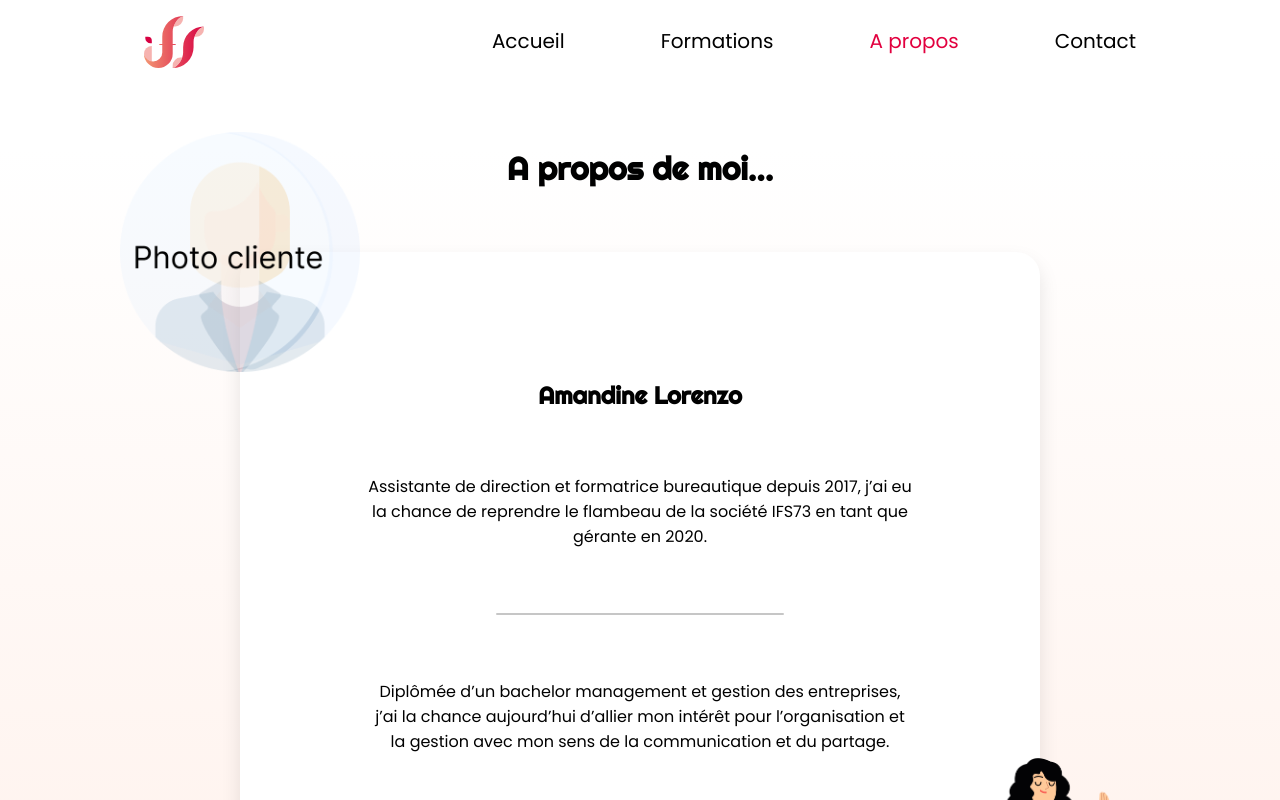
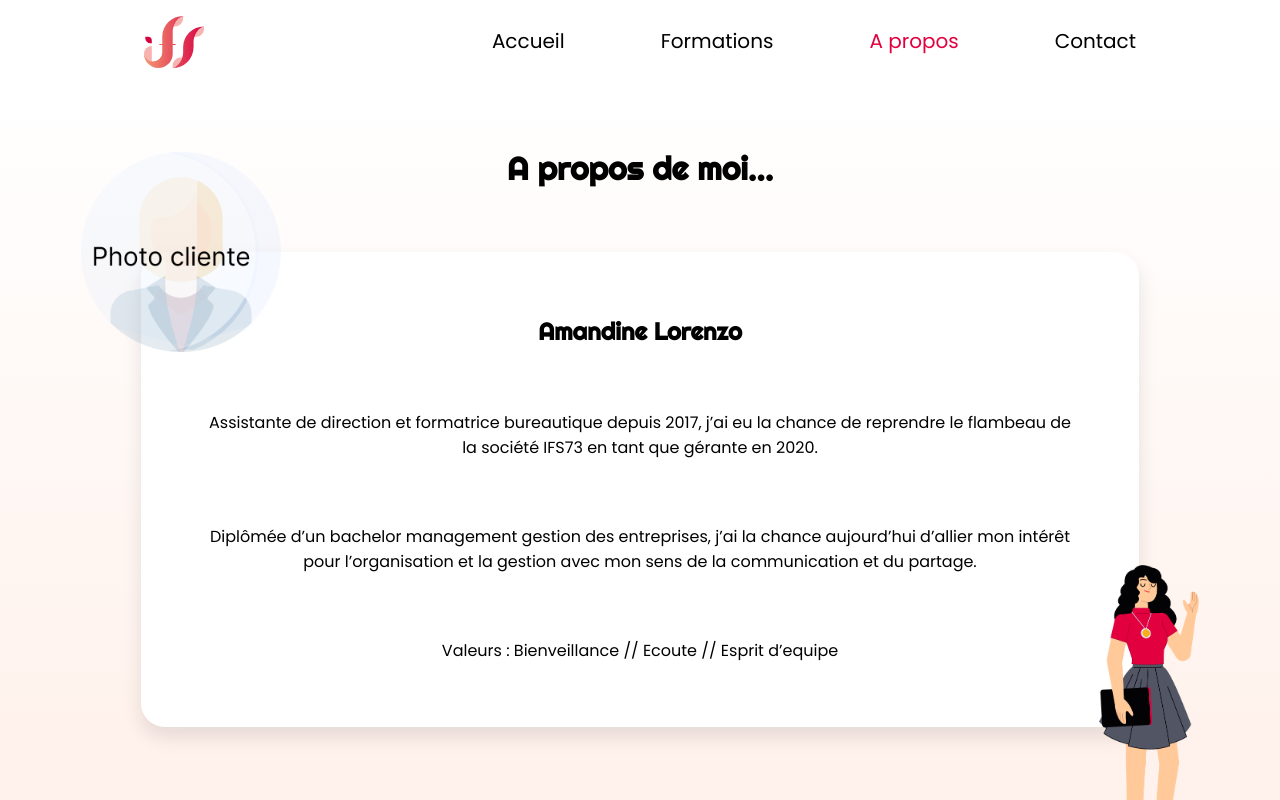
Before and after one commit to AZYxV/IFS73, a Vue app: page /about in a window 1280 px wide. Shown: the top 800 px of the page. Built offline with nearby package versions, Linux system fonts and the light colour scheme.

Commit message:
About completed

```diff
--- a/src/components/AboutComponent.vue
+++ b/src/components/AboutComponent.vue
@@ -1,21 +1,19 @@
 <template>
     <main>
         <h1>A propos de moi...</h1>
-        <section>
-            <div class="div-apropos">
+        <section class="section-about">
+            <div class="section-about__div">
                 <img class="img-profil" src="@/assets/about/profil.png" alt="">
                 <h2>Amandine Lorenzo</h2>
                 <p>
                     Assistante de direction et formatrice bureautique depuis 2017, j’ai eu la chance de reprendre le
                     flambeau de la société IFS73 en tant que gérante en 2020.
                 </p>
-                <div class="div-barre"></div>
                 <p>
-                    Diplômée d’un bachelor management et
+                    Diplômée d’un bachelor management
                     gestion des entreprises, j’ai la chance aujourd’hui d’allier mon intérêt pour l’organisation et la
                     gestion avec mon sens de la communication et du partage.
                 </p>
-                <div class="div-barre"></div>
                 <p>
                     Valeurs :
                     Bienveillance // Ecoute // Esprit d’equipe
@@ -26,108 +24,103 @@
     </main>
 </template>
 
-<style scoped>
+<style lang="scss" scoped>
+    @import "@/scss/_variables.scss";
 
-    h1{
-       font-size: 2rem;
-       margin-top: 4rem;
-    }
-
-    section{
-        display: flex;
-        justify-content: center;
-    }
-
-    .div-apropos{
+    main{
         display: flex;
         justify-content: center;
         flex-direction: column;
         align-items: center;
-        background-color: white;
-        border-radius: 24px;
-        width: 50rem;
-        max-height: 150rem;
-        box-shadow: 0px 10px 20px 0px rgba(0, 0, 0, 0.10);
-        margin: 4rem 2rem 12rem 2rem;
-        padding: 8rem 8rem;
-        position: relative;
+        gap: $gap-4;
+        padding: 4rem 1rem;
+    }
+
+    h1{
+       font-size: 1.5rem;
     }
 
     h2{
         font-family: 'Righteous', cursive;
-        margin-bottom: 4rem;
     }
 
+    .section-about{
+        display: flex;
+        justify-content: center;
+        align-items: center;
+
+        &__div{
+            position: relative;
+            background-color: $primary-color;
+            border-radius: $radius-24;
+            box-shadow: $box-shadow-bottom;
+            padding: 2rem 1rem;
+            display: flex;
+            justify-content: center;
+            flex-direction: column;
+            align-items: center;
+            gap: $gap-4;
+
             .img-profil{
-        width: 15rem;
+                width: 200px;
                 height: auto;
-        position: absolute;
-        top: -120px;
-        left: -120px;
-    }
-
-    .img-femme{
-        width: 8rem;
-        height: auto;
-        position: absolute;
-        bottom: -120px;
-        right: -70px;
-    }
-
-    .div-barre{
-        width: 18rem;
-        margin: 4rem 0;
-        height: 2px;
-        border-radius: 10px;
-        background-color: rgba(0, 0, 0, 0.224);
-    }
-
-    @media screen and (max-width:1200px){
-        .div-apropos{
-            padding: 6rem 6rem;
-        }
-        .img-profil{
-            width: 12rem;
-            height: auto;
-            position: absolute;
-            top: -120px;
-            left: 40px;
             }
             .img-femme{
-            width: 6rem;
+                display: none;
+                width: 100px;
                 height: auto;
-            position: absolute;
-            bottom: -150px;
-            right: 10px;
+            }
         }
     }
 
-    @media screen and (max-width:800px){
-        .img-profil{
-            position: static;
-            margin-bottom: 4rem;
+    @media (min-width:768px){
+        h1{
+            font-size: 2rem;
+        }
+
+        .section-about{
+            padding: 0 5%;
+
+            &__div{
+                padding: 4rem;
+            }
         }
     }
 
-    @media screen and (max-width:600px){
-        .div-apropos{
-            margin: 4rem 2rem 4rem 2rem;
-            padding: 4rem 4rem;
+    @media (min-width:1024px){
+        .section-about{
+            padding: 0 10%;
+
+            &__div{
+                margin-bottom: 10rem;
+
+                .img-profil{
+                    position: absolute;
+                    width: 200px;
+                    height: auto;
+                    top: -100px;
+                    left: -60px;
                 }
                 .img-femme{
-            display: none;
+                    position: absolute;
+                    display: block;
+                    bottom: -150px;
+                    right: -60px;
                 }
-        .div-barre{
-            width: 10rem;
+            }
         }
     }
 
-    @media screen and (max-width:500px){
-        .div-apropos{
-            padding: 2rem 1rem;
-        }
-        h1{
-            font-size: 1.5rem;
+    @media (min-width:1440px){
+        .section-about{
+            padding: 0 20%;
+            &__div{
+                .img-femme{
+                    width: 120px;
                 }
             }
+        }
+    }
+
+
 </style>
```
Lines whose indentation alone changed are shown as unchanged.
